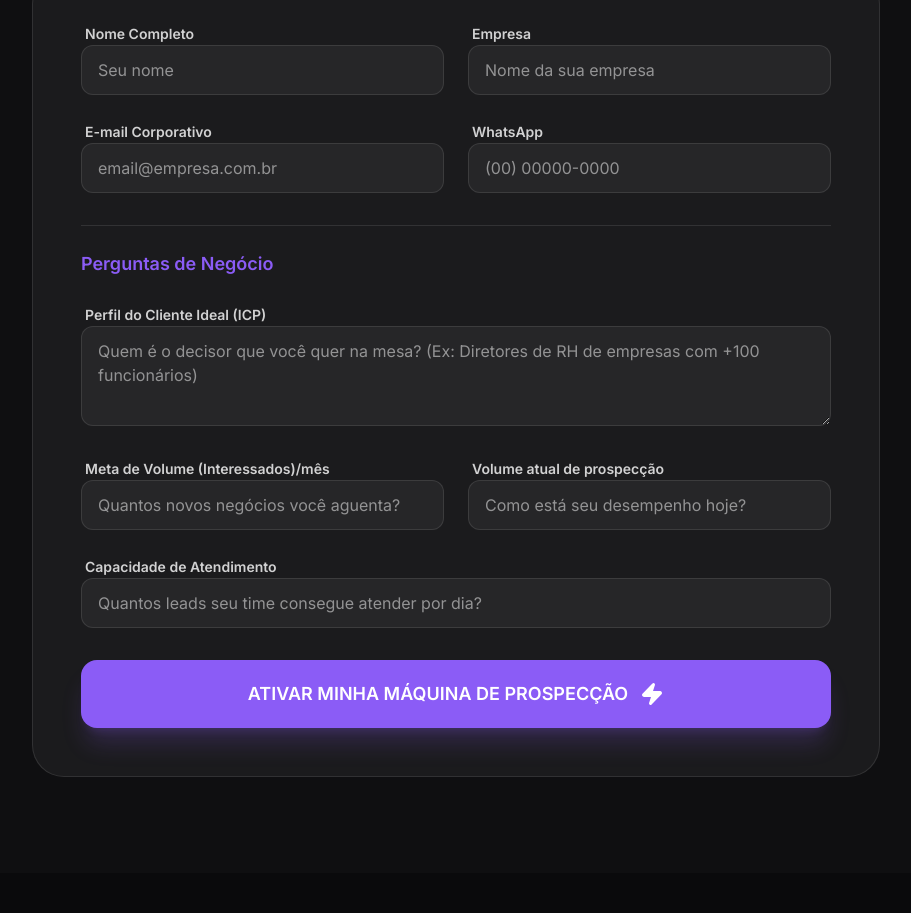
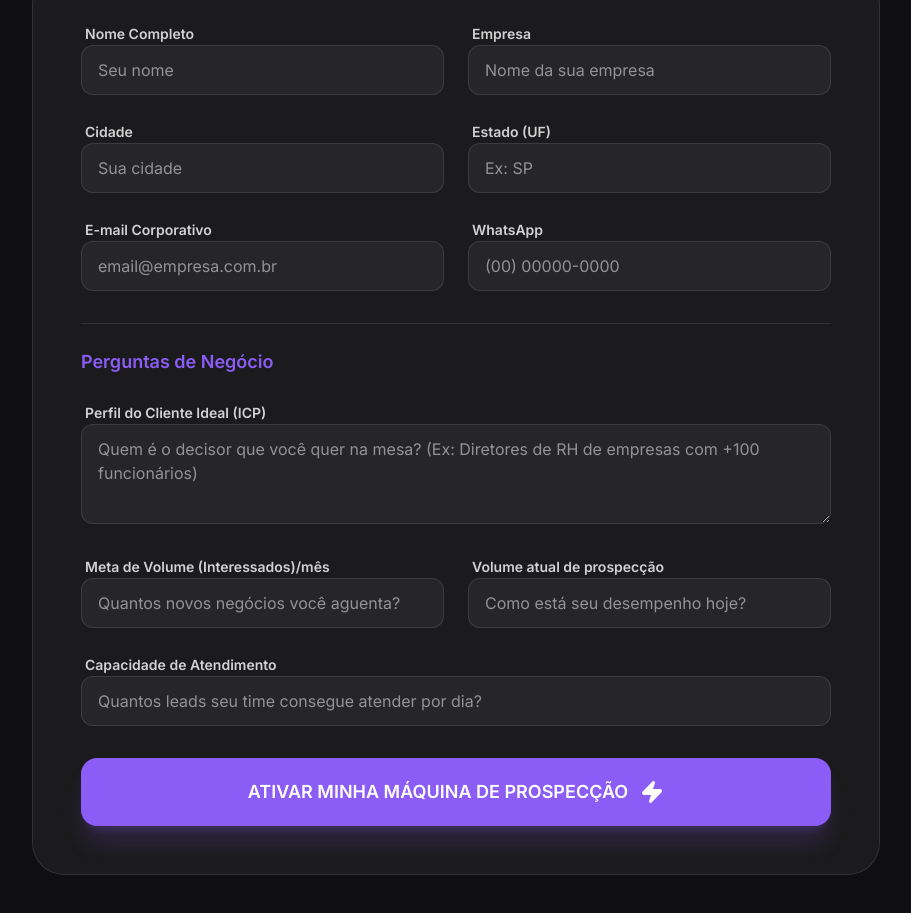
Before and after one commit to AndreVieira131987/SWLeads---LP, a React (Vite) app: page / in a window 1280 px wide. Shown: the part 3504-4417 px from the top of the page, without its empty margins (184-1095 px from the left). Built offline with nearby package versions, Linux system fonts and the light colour scheme.

Commit message:
Alteração formulário

```diff
--- a/src/App.tsx
+++ b/src/App.tsx
@@ -28,7 +28,9 @@ import {
 
 interface FormData {
   name: string;
+  city: string;
   company: string;
+  state: string;
   email: string;
   whatsapp: string;
   icp: string;
@@ -379,6 +381,24 @@ const QualificationForm = () => {
                   {errors.company && <span className="text-red-400 text-xs">Campo obrigatório</span>}
                 </div>
                 <div className="space-y-2">
+                  <label className="text-sm font-bold text-white/80 ml-1">Cidade</label>
+                  <input
+                    {...register("city", { required: true })}
+                    className="w-full bg-white/5 border border-white/10 rounded-xl px-4 py-3 text-white focus:border-primary focus:ring-1 focus:ring-primary outline-none transition-all"
+                    placeholder="Sua cidade"
+                  />
+                  {errors.city && <span className="text-red-400 text-xs">Campo obrigatório</span>}
+                </div>
+                <div className="space-y-2">
+                  <label className="text-sm font-bold text-white/80 ml-1">Estado (UF)</label>
+                  <input
+                    {...register("state", { required: true })}
+                    className="w-full bg-white/5 border border-white/10 rounded-xl px-4 py-3 text-white focus:border-primary focus:ring-1 focus:ring-primary outline-none transition-all"
+                    placeholder="Ex: SP"
+                  />
+                  {errors.state && <span className="text-red-400 text-xs">Campo obrigatório</span>}
+                </div>
+                <div className="space-y-2">
                   <label className="text-sm font-bold text-white/80 ml-1">E-mail Corporativo</label>
                   <input
                     {...register("email", { required: true, pattern: /^\S+@\S+$/i })}
```
